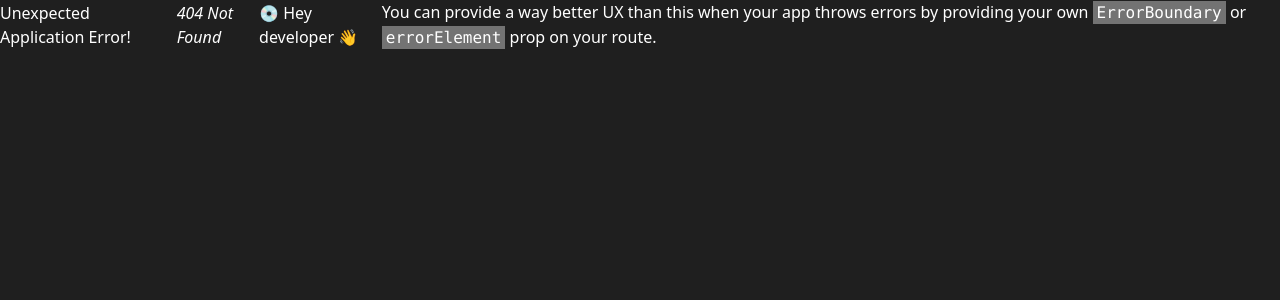
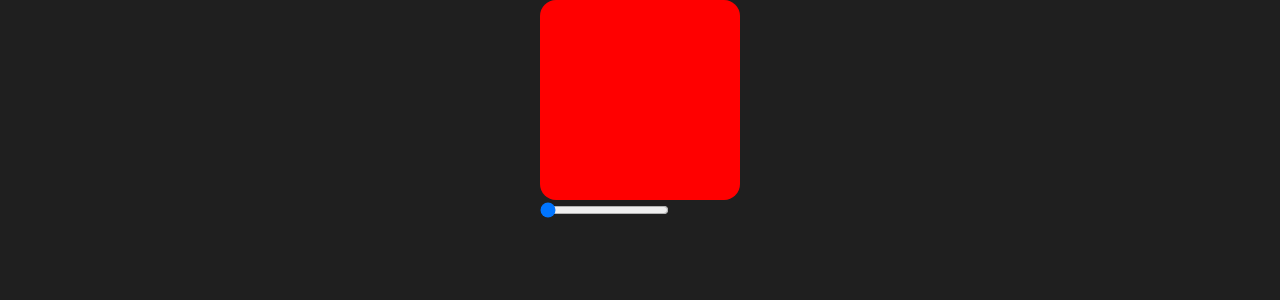
Before and after one commit to ValentinZoia/framer-motion, a React (Vite) app: page /useMotionValue/example-3 in a window 1280 px wide. Before the commit this address had no page. Shown: the top 300 px of the page. Built offline with nearby package versions, Linux system fonts and the light colour scheme.

Commit message:
add useMotionValue animation

```diff
--- /dev/null
+++ b/src/components/useMotionValue/ColorChanger.tsx
@@ -0,0 +1,32 @@
+import { motion, useMotionValue, useTransform } from "framer-motion";
+import { ChangeEvent } from "react";
+
+const ColorChanger = () => {
+  const hue = useMotionValue(0);
+  const backgroundColor = useTransform(hue, (h) => `hsl(${h}, 100%, 50%)`);
+
+  const changeHandler = (e: ChangeEvent<HTMLInputElement>) => {
+    hue.set(parseFloat(e.target.value));
+  };
+
+  return (
+    <div>
+      <motion.div
+        className="color-box"
+        style={{ backgroundColor, width: 200, height: 200, borderRadius: 16 }}
+      />
+      <div className="mt-4">
+        <input
+          type="range"
+          min={0}
+          max={360}
+          step={1}
+          defaultValue={0}
+          onChange={changeHandler}
+        />
+      </div>
+    </div>
+  );
+};
+
+export default ColorChanger;
--- /dev/null
+++ b/src/components/useMotionValue/RangeSlider.tsx
@@ -0,0 +1,28 @@
+import { motion, useMotionValue } from "framer-motion";
+import { ChangeEvent } from "react";
+
+const RangeSlider = () => {
+  const scale = useMotionValue(1);
+
+  const changeHandler = (e: ChangeEvent<HTMLInputElement>) =>
+    scale.set(parseFloat(e.target.value));
+
+  return (
+    <div>
+      <motion.button className="box" style={{ scale }} />
+
+      <div className="mt-[6rem]">
+        <input
+          type="range"
+          min={0.5}
+          max={5}
+          step={0.01}
+          defaultValue={1}
+          onChange={changeHandler}
+        />
+      </div>
+    </div>
+  );
+};
+
+export default RangeSlider;
--- /dev/null
+++ b/src/pages/useMotionValue/Example1.tsx
@@ -0,0 +1,25 @@
+import { useMotionValue, motion, useMotionValueEvent } from "framer-motion";
+
+
+const UseMotionValueExample1 = () => {
+    const x = useMotionValue(0);
+
+    useMotionValueEvent(x, "animationStart", () => {
+      console.log("animation started on x");
+    });
+
+    useMotionValueEvent(x, "change", (latest) => {
+      console.log("x changed to", latest);
+    });
+
+    return (
+      <motion.div
+        className="box"
+        drag
+        dragConstraints={{ left: 0, right: 200 }}
+        style={{ x }}
+      />
+    );
+}
+
+export default UseMotionValueExample1
--- /dev/null
+++ b/src/pages/useMotionValue/Example2.tsx
@@ -0,0 +1,13 @@
+
+import RangeSlider from '../../components/useMotionValue/RangeSlider';
+
+const UseMotionValueExample2 = () => {
+    return (
+    <div className='w-full h-screen flex items-center justify-center'>
+       <RangeSlider />
+
+    </div>
+    )
+}
+
+export default UseMotionValueExample2
--- /dev/null
+++ b/src/pages/useMotionValue/Example3.tsx
@@ -0,0 +1,11 @@
+import ColorChanger from "../../components/useMotionValue/ColorChanger";
+
+const UseMotionValueExample3 = () => {
+  return (
+    <div className="w-full h-screen flex items-center justify-center">
+      <ColorChanger />
+    </div>
+  );
+};
+
+export default UseMotionValueExample3;
--- /dev/null
+++ b/src/pages/useMotionValue/MotionValueComponent.tsx
@@ -0,0 +1,30 @@
+
+import router from '../../routes';
+import { Link, Outlet } from 'react-router-dom';
+
+
+const MotionValueComponent = () => {
+
+
+  const filterRoutes = router.routes
+    .filter((r) => r.path?.includes("/useMotionValue/example"))
+
+  return (
+    <div className="w-full h-screen flex flex-col gap-4 items-center justify-center">
+      <div className="flex gap-4">
+        {filterRoutes.map((cr) => (
+          <Link to={cr.path as string} key={cr.id}>
+            <button className="px-4 py-2 bg-blue-500 rounded-md">
+              {cr.id}
+            </button>
+          </Link>
+        ))}
+      </div>
+
+      {/* Aquí se renderiza la ruta hija activa */}
+      <Outlet />
+    </div>
+  )
+};
+
+export default MotionValueComponent;
--- a/src/routes/index.tsx
+++ b/src/routes/index.tsx
@@ -17,6 +17,10 @@ import ImageGallery from "../pages/ImageGallery";
 import StraggerAnimation from "../pages/Stragger Animation/StraggerAnimation";
 import StraggerAnimationExample1 from "../pages/Stragger Animation/Example1";
 import StraggerAnimationExample2 from "../pages/Stragger Animation/Example2";
+import MotionValueComponent from "../pages/useMotionValue/MotionValueComponent";
+import UseMotionValueExample1 from "../pages/useMotionValue/Example1";
+import UseMotionValueExample2 from "../pages/useMotionValue/Example2";
+import UseMotionValueExample3 from "../pages/useMotionValue/Example3";
 
 
 
@@ -116,6 +120,26 @@ const router = createBrowserRouter([
         path:"/stragger-animation/example-2",
         id:"Example 2 - Stragger Animation",
         element:<StraggerAnimationExample2/>
+    },
+    {
+        path:"/useMotionValue",
+        id:"Use Motion Value",
+        element:<MotionValueComponent/>
+    },
+    {
+        path:"/useMotionValue/example-1",
+        id:"Example 1 - Use Motion Value",
+        element:<UseMotionValueExample1/>
+    },
+    {
+        path:"/useMotionValue/example-2",
+        id:"Example 2 - Use Motion Value",
+        element:<UseMotionValueExample2/>
+    },
+    {
+        path:"/useMotionValue/example-3",
+        id:"Example 3 - Use Motion Value",
+        element:<UseMotionValueExample3/>
     }
 
 
```
